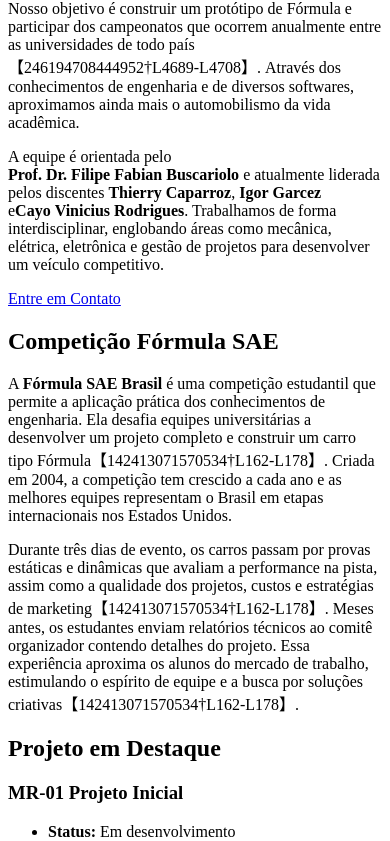
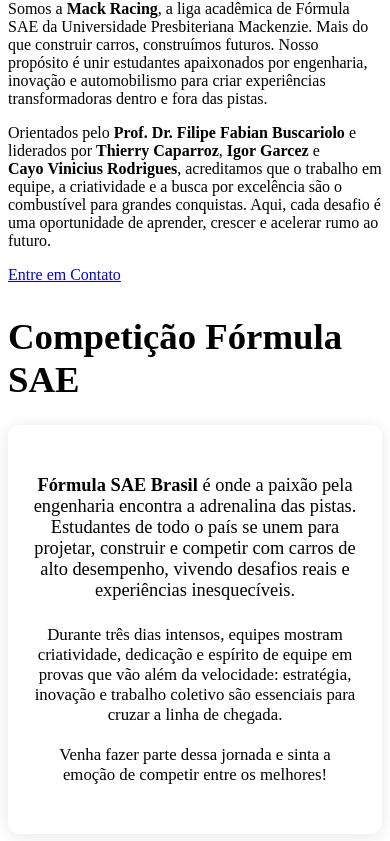
Before and after one commit to lucasrabd/Mack-Racing-Website, a React (Create React App) app: page / in a window 390 px wide. Shown: the part 3920-4761 px from the top of the page. Built offline with nearby package versions, Linux system fonts and the light colour scheme; the HTML template or start-up script is replaced by a standard one.

Commit message:
feat: implementação e ajustes gerais no projeto
- Adiciona e atualiza componentes React
- Refatora código para melhor organização e legibilidade
- Corrige bugs e melhorias de performance
- Atualiza estilos e responsividade
- Integra novas funcionalidades conforme requisitos do projeto

```diff
--- a/src/App.css
+++ b/src/App.css
@@ -29,13 +29,27 @@
 
 body {
   font-family: system-ui, -apple-system, BlinkMacSystemFont, "Segoe UI", Roboto, "Helvetica Neue", Arial, sans-serif;
-  background: var(--color-bg);
+  background: var(--color-surface); /* alterado de var(--color-bg) para var(--color-surface) */
   color: var(--color-text);
   line-height: 1.6;
   /* Use flexbox layout so that the footer stays at the bottom of the viewport on pages with little content. */
   display: flex;
   flex-direction: column;
   min-height: 100vh;
+}
+
+#root {
+  display: flex;
+  flex-direction: column;
+  min-height: 100vh;
+  background: var(--color-surface); /* adicionado para garantir fundo cinza */
+}
+
+main {
+  flex: 1 0 auto;
+  padding-top: var(--nav-height);
+  display: flex;
+  flex-direction: column;
 }
 
 a {
@@ -254,13 +268,20 @@
 
 /* Section base styles */
 section {
+  position: relative;
   padding: 4rem 1.5rem;
+  border-top: 4px solid var(--color-primary); /* borda superior institucional */
+  /* Se quiser borda inferior também, adicione: */
+  /* border-bottom: 4px solid var(--color-primary-light); */
 }
 
-.section-title {
-  font-size: 2rem;
-  margin-bottom: 2rem;
-  text-align: center;
+.section::before {
+  display: none;
+}
+
+/* Opcional: remova borda da primeira seção */
+.section:first-of-type {
+  border-top: none;
 }
 
 /* Stats Section */
@@ -306,7 +327,7 @@
 
 /* About Section */
 .about-section {
-  background: var(--color-bg);
+  background: var(--color-surface);
 }
 
 .about-grid {
@@ -413,6 +434,8 @@
   color: var(--color-text);
   text-align: center;
   padding: 4rem 1rem;
+  border-top: none;
+  border-bottom: none;
 }
 
 .cta-section h2 {
@@ -435,7 +458,7 @@
 
 /* Team Section */
 .team-section {
-  background: var(--color-bg);
+  background: var(--color-surface);
 }
 
 .team-grid {
@@ -471,7 +494,9 @@
   height: 80px;
   border-radius: 50%;
   object-fit: cover;
+  object-position: top; /* mostra o topo da cabeça */
   margin-bottom: 1rem;
+  image-rendering: auto; /* previne pixelização em imagens grandes */
 }
 
 .team-card h3 {
@@ -528,17 +553,18 @@
 footer {
   background: #0a0a12;
   color: var(--color-muted);
-  padding: 3rem 1.5rem;
+  padding: 0.7rem 0.5rem; /* ainda menor */
   text-align: left;
   border-top: 1px solid var(--color-outline);
+  flex-shrink: 0;
 }
 
 footer .social-icons {
   display: flex;
   justify-content: center;
-  gap: 1.5rem;
-  margin-top: 2rem;
-  margin-bottom: 1rem;
+  gap: 0.5rem; /* ainda menor */
+  margin-top: 0.5rem; /* reduzido de 2rem */
+  margin-bottom: 0.2rem; /* reduzido de 1rem */
 }
 
 footer svg {
@@ -551,8 +577,9 @@
 }
 
 .footer-text {
-  font-size: 0.85rem;
+  font-size: 0.7rem; /* reduzido de 0.85rem */
   color: var(--color-muted);
+  margin-top: 0.5rem; /* adicionado para separar do conteúdo */
 }
 
 /* Footer layout styles */
@@ -560,7 +587,7 @@
   display: flex;
   flex-wrap: wrap;
   justify-content: space-between;
-  gap: 2rem;
+  gap: 0.5rem; /* ainda menor */
   max-width: 1100px;
   margin: 0 auto;
 }
@@ -571,15 +598,15 @@
 
 .footer-col h3,
 .footer-col h4 {
-  margin-bottom: 0.75rem;
-  font-size: 1.2rem;
+  margin-bottom: 0.3rem;
+  font-size: 1rem;
   color: var(--color-text);
 }
 
 .footer-col p {
-  font-size: 0.95rem;
+  font-size: 0.8rem;
   color: var(--color-muted);
-  line-height: 1.4;
+  line-height: 1.3;
 }
 
 .footer-links,
@@ -591,7 +618,7 @@
 
 .footer-links li,
 .footer-contact li {
-  margin-bottom: 0.5rem;
+  margin-bottom: 0.15rem;
 }
 
 .footer-links a,
@@ -649,3 +676,21 @@
 .cta-section .btn-group {
   justify-content: center;
 }
+
+.section-title {
+  font-size: 2rem;
+  margin-bottom: 2rem;
+  text-align: center; /* centraliza novamente */
+  margin-top: 0;      /* remova margem extra se não quiser espaço acima */
+}
+
+@media (max-width: 480px) {
+  .section-title {
+    font-size: 1.3rem;
+  }
+  .btn {
+    padding: 0.5rem 1rem;
+    font-size: 0.85rem;
+  }
+  /* Add more rules as needed for very small screens */
+}
--- a/src/components/About.jsx
+++ b/src/components/About.jsx
@@ -13,16 +13,10 @@
         <div className="about-text">
           <h3>Nossa Missão</h3>
           <p>
-            Olá! Somos a <strong>Mack&nbsp;Racing</strong>, a liga acadêmica de Fórmula SAE da Universidade Presbiteriana
-            Mackenzie. Nosso objetivo é construir um protótipo de Fórmula e participar dos campeonatos que ocorrem
-            anualmente entre as universidades de todo país【246194708444952†L4689-L4708】. Através dos conhecimentos de
-            engenharia e de diversos softwares, aproximamos ainda mais o automobilismo da vida acadêmica.
+            Somos a <strong>Mack Racing</strong>, a liga acadêmica de Fórmula SAE da Universidade Presbiteriana Mackenzie. Mais do que construir carros, construímos futuros. Nosso propósito é unir estudantes apaixonados por engenharia, inovação e automobilismo para criar experiências transformadoras dentro e fora das pistas.
           </p>
           <p>
-            A equipe é orientada pelo <strong>Prof.&nbsp;Dr.&nbsp;Filipe&nbsp;Fabian&nbsp;Buscariolo</strong> e atualmente liderada
-            pelos discentes <strong>Thierry&nbsp;Caparroz</strong>, <strong>Igor&nbsp;Garcez</strong> e
-            <strong>Cayo&nbsp;Vinicius&nbsp;Rodrigues</strong>. Trabalhamos de forma interdisciplinar, englobando áreas como
-            mecânica, elétrica, eletrônica e gestão de projetos para desenvolver um veículo competitivo.
+            Orientados pelo <strong>Prof.&nbsp;Dr.&nbsp;Filipe&nbsp;Fabian&nbsp;Buscariolo</strong> e liderados por <strong>Thierry&nbsp;Caparroz</strong>, <strong>Igor&nbsp;Garcez</strong> e <strong>Cayo&nbsp;Vinicius&nbsp;Rodrigues</strong>, acreditamos que o trabalho em equipe, a criatividade e a busca por excelência são o combustível para grandes conquistas. Aqui, cada desafio é uma oportunidade de aprender, crescer e acelerar rumo ao futuro.
           </p>
           <a
             href="/contato"
--- a/src/components/CTA.jsx
+++ b/src/components/CTA.jsx
@@ -14,8 +14,7 @@
     <section className="cta-section">
       <h2>Faça Parte da Nossa Jornada</h2>
       <p>
-        Junte-se a nós na construção do primeiro carro de Fórmula SAE da Universidade Presbiteriana Mackenzie. Sua
-        paixão por engenharia pode fazer a diferença!
+        Venha acelerar conosco! Aqui, você encontra um ambiente de aprendizado, amizade e superação. Ajude a construir o primeiro carro de Fórmula SAE da Mackenzie e deixe sua marca na história. Sua paixão pode ser o diferencial que vai nos levar ainda mais longe!
       </p>
       <div className="btn-group">
         {/* Only "Entre em Contato" button remains */}
--- a/src/components/Competition.jsx
+++ b/src/components/Competition.jsx
@@ -6,20 +6,25 @@
 const Competition = () => {
   return (
     <section id="competicao" className="section competition-section">
-      <h2 className="section-title">Competição Fórmula SAE</h2>
-      <div style={{ maxWidth: '800px', margin: '0 auto' }}>
-        <p style={{ marginBottom: '1rem', color: 'var(--color-muted)' }}>
-          A <strong>Fórmula SAE Brasil</strong> é uma competição estudantil que permite a aplicação prática dos
-          conhecimentos de engenharia. Ela desafia equipes universitárias a desenvolver um projeto completo e
-          construir um carro tipo Fórmula【142413071570534†L162-L178】. Criada em 2004, a competição tem crescido a cada ano
-          e as melhores equipes representam o Brasil em etapas internacionais nos Estados Unidos.
+      <h2 className="section-title" style={{ fontSize: '2.3rem', marginBottom: '1.5rem' }}>
+        Competição <span style={{ color: 'var(--color-primary)' }}>Fórmula SAE</span>
+      </h2>
+      <div style={{
+        maxWidth: '700px',
+        margin: '0 auto',
+        background: 'rgba(255,255,255,0.01)',
+        borderRadius: '12px',
+        padding: '2rem 1.5rem',
+        boxShadow: '0 2px 16px 0 rgba(0,0,0,0.10)'
+      }}>
+        <p style={{ marginBottom: '1.5rem', color: 'var(--color-text)', fontSize: '1.15rem', textAlign: 'center' }}>
+          <strong style={{ color: 'var(--color-primary)' }}>Fórmula SAE Brasil</strong> é onde a paixão pela engenharia encontra a adrenalina das pistas.
+          Estudantes de todo o país se unem para projetar, construir e competir com carros de alto desempenho, vivendo desafios reais e experiências inesquecíveis.
         </p>
-        <p style={{ color: 'var(--color-muted)' }}>
-          Durante três dias de evento, os carros passam por provas estáticas e dinâmicas que avaliam a performance
-          na pista, assim como a qualidade dos projetos, custos e estratégias de marketing【142413071570534†L162-L178】. Meses antes, os
-          estudantes enviam relatórios técnicos ao comitê organizador contendo detalhes do projeto. Essa experiência
-          aproxima os alunos do mercado de trabalho, estimulando o espírito de equipe e a busca por soluções
-          criativas【142413071570534†L162-L178】.
+        <p style={{ color: 'var(--color-muted)', fontSize: '1.05rem', textAlign: 'center' }}>
+          Durante três dias intensos, equipes mostram criatividade, dedicação e espírito de equipe em provas que vão além da velocidade: estratégia, inovação e trabalho coletivo são essenciais para cruzar a linha de chegada.
+          <br /><br />
+          Venha fazer parte dessa jornada e sinta a emoção de competir entre os melhores!
         </p>
       </div>
     </section>
--- a/src/components/Hero.jsx
+++ b/src/components/Hero.jsx
@@ -17,7 +17,9 @@
     <section id="home" className="hero">
       <div className="hero-content">
         <h1>Mack Racing</h1>
-        <p>Excelência em Engenharia na Fórmula SAE Brasil</p>
+        <p>
+          Onde a paixão pela engenharia acelera sonhos. Junte-se a nós e faça parte de uma equipe que transforma ideias em velocidade, inovação e conquistas!
+        </p>
         <div className="btn-group">
           <a
             href="/contato"
--- a/src/components/Project.jsx
+++ b/src/components/Project.jsx
@@ -10,7 +10,7 @@
       <div className="project-grid">
         <div className="project-image" aria-label="Ilustração abstrata de mecânico trabalhando"></div>
         <div className="project-details">
-          <h3>MR‑01 Projeto Inicial</h3>
+          <h3>MR‑01: Nosso Sonho em Movimento</h3>
           <ul>
             <li><strong>Status:</strong> Em desenvolvimento</li>
             <li><strong>Previsão:</strong> Início de 2026</li>
--- a/src/components/Stats.jsx
+++ b/src/components/Stats.jsx
@@ -11,7 +11,7 @@
 
 const Stats = () => {
   return (
-    <section id="stats" className="stats-section">
+    <section id="stats" className="section stats-section">
       <div className="stats-grid">
         {stats.map((stat, index) => (
           <div className="stat-item" key={index}>
```
Also changed, not shown: src/components/Contact.jsx (+22 -19 lines), src/components/NavBar.jsx (+12 -15 lines), src/components/Team.jsx (+15 -8 lines).
